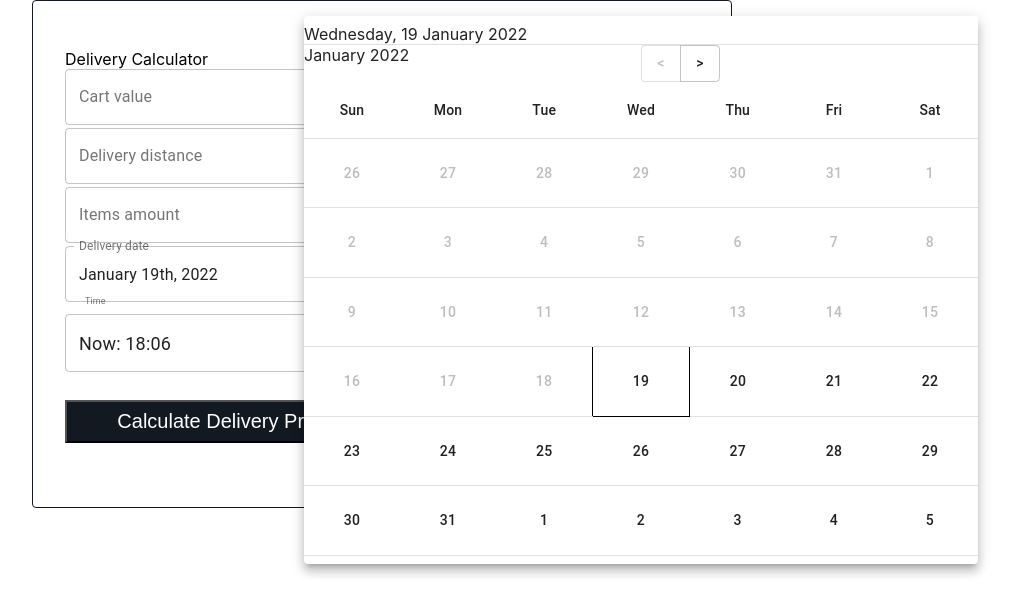
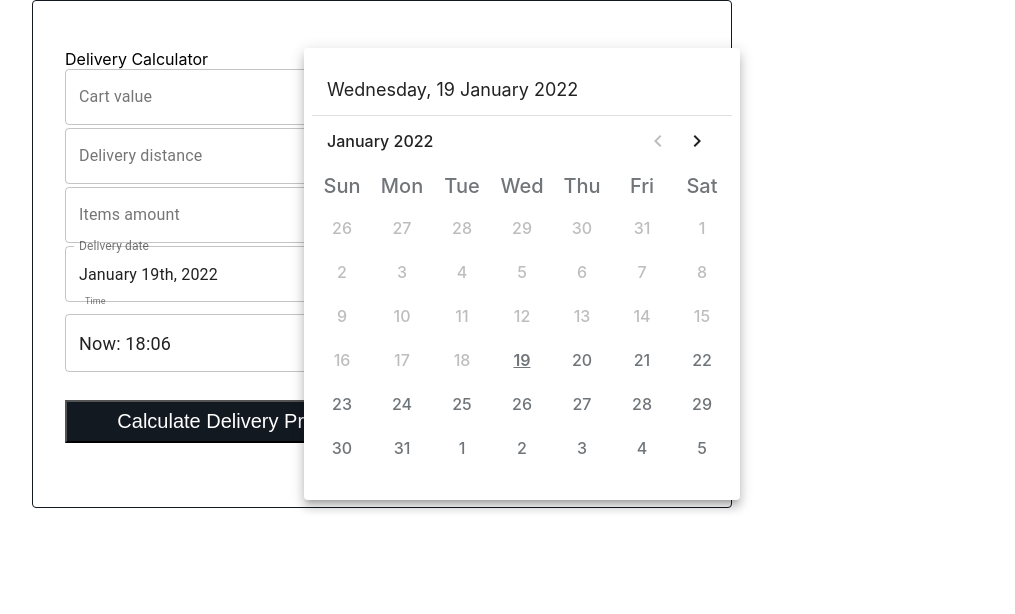
Before and after one commit to jimmytran411/delivery-calculator, a React (Create React App) app in the folder client/: page / in a window 1280 px wide. Both pictures are taken after a click on the button 594 px from the left and 274 px from the top of the page. Shown: the top 614 px of the page, without its empty margins (258-1273 px from the left). Built offline with nearby package versions, Linux system fonts and the light colour scheme.

Commit message:
add calendar style

```diff
--- a/client/src/views/Calculator/Components/Calendar.tsx
+++ b/client/src/views/Calculator/Components/Calendar.tsx
@@ -1,22 +1,12 @@
 import React, { useMemo, useState } from 'react';
 import { identity } from 'lodash';
-import {
-  TableContainer,
-  Table,
-  TableHead,
-  TableRow,
-  TableCell,
-  TableBody,
-  ButtonGroup,
-  Button,
-  Grid,
-  Divider,
-} from '@material-ui/core';
+import { TableContainer, ButtonGroup, Button, Grid, Divider } from '@material-ui/core';
 import { v4 } from 'uuid';
 import { isPast, isThisMonth, isToday } from 'date-fns';
 
 import { daysOfWeek, daysOfWeekLong, getDates, getNextMonth, getPreviousMonth, monthLong, today } from '../utils/date';
 import { useCalendarStyles } from '../styles/calendarStyles';
+import { NavigateBefore, NavigateNext } from '@material-ui/icons';
 
 interface CalendarProps {
   handleSelectDate: (fullDate: Date) => void;
@@ -26,7 +16,21 @@ export const Calendar: React.FC<CalendarProps> = React.forwardRef(({ handleSelec
   const datesOfCurrentMonth = useMemo(() => getDates(identity), [getDates]);
   const [dates, setDates] = useState(datesOfCurrentMonth);
 
-  const { todayStyle, dateStyle } = useCalendarStyles();
+  const {
+    root,
+    top,
+    header,
+    dateMonth,
+    headerBtn,
+    btnGroup,
+    table,
+    headerCell,
+    tableContent,
+    row,
+    todayStyle,
+    cell,
+    pastDay,
+  } = useCalendarStyles();
   const { day, date, month, year } = today;
 
   const handlePreviousMonth = () => {
@@ -39,59 +43,64 @@ export const Calendar: React.FC<CalendarProps> = React.forwardRef(({ handleSelec
   };
 
   return (
-    <TableContainer innerRef={ref}>
-      <div>{`${daysOfWeekLong[day]}, ${date} ${monthLong[month]} ${year}`}</div>
+    <TableContainer innerRef={ref} className={root}>
+      <div className={top}>{`${daysOfWeekLong[day]}, ${date} ${monthLong[month]} ${year}`}</div>
       <Divider />
-      <Grid container justifyContent="space-between">
-        <Grid item xs>
-          <div>
-            {monthLong[dates.currentMonth]} {dates.currentYear}
-          </div>
+      <Grid container justifyContent="space-between" className={header}>
+        <Grid item className={dateMonth}>
+          {monthLong[dates.currentMonth]} {dates.currentYear}
         </Grid>
-        <Grid item xs>
+
+        <Grid item className={btnGroup}>
           <ButtonGroup>
             <Button
+              className={headerBtn}
+              variant="text"
               disabled={isThisMonth(new Date(dates.currentYear, dates.currentMonth))}
               onClick={handlePreviousMonth}
-            >{`<`}</Button>
-            <Button onClick={handleNextMonth}>{`>`}</Button>
+            >
+              <NavigateBefore />
+            </Button>
+            <Button className={headerBtn} variant="text" onClick={handleNextMonth}>
+              <NavigateNext />
+            </Button>
           </ButtonGroup>
         </Grid>
       </Grid>
 
-      <Table>
-        <TableHead>
-          <TableRow>
-            {daysOfWeek.map((day) => (
-              <TableCell key={v4()} align="center">
-                {day}
-              </TableCell>
-            ))}
-          </TableRow>
-        </TableHead>
-        <TableBody>
+      <div role="grid" className={table}>
+        <div role="row" className={row}>
+          {daysOfWeek.map((day) => (
+            <span className={headerCell} role="columnheader" key={v4()}>
+              {day}
+            </span>
+          ))}
+        </div>
+        <div role="rolegroup" className={tableContent}>
           {dates.datesOfCurrentMonth.map((calendarRow) => (
-            <TableRow key={v4()}>
+            <div role="row" className={row} key={v4()}>
               {calendarRow.map(({ date, fullDate }) => (
-                <TableCell
+                <span
+                  role="gridcell"
+                  onClick={() => {
+                    if (isPast(fullDate)) {
+                      isToday(fullDate) && handleSelectDate(fullDate);
+                      return;
+                    }
+                    handleSelectDate(fullDate);
+                  }}
                   key={v4()}
-                  component="th"
-                  scope="row"
-                  align="center"
-                  className={isToday(fullDate) ? `${todayStyle} ${dateStyle}` : dateStyle}
+                  className={
+                    isToday(fullDate) ? `${todayStyle} ${cell}` : isPast(fullDate) ? `${pastDay} ${cell}` : cell
+                  }
                 >
-                  <Button
-                    onClick={() => handleSelectDate(fullDate)}
-                    disabled={isToday(fullDate) ? false : isPast(fullDate)}
-                  >
-                    {date}
-                  </Button>
-                </TableCell>
+                  {date}
+                </span>
               ))}
-            </TableRow>
+            </div>
           ))}
-        </TableBody>
-      </Table>
+        </div>
+      </div>
     </TableContainer>
   );
 });
--- a/client/src/views/Calculator/styles/calendarStyles.ts
+++ b/client/src/views/Calculator/styles/calendarStyles.ts
@@ -1,15 +1,105 @@
-import { makeStyles } from '@material-ui/core';
+import { createTheme, makeStyles } from '@material-ui/core';
 
-export const useCalendarStyles = makeStyles(() => ({
-  dateStyle: {
+export const useCalendarStyles = makeStyles((theme) => ({
+  root: {
+    // backgroundColor: '#313035',
+    // color: 'white',
+    width: 420,
+    height: 420,
+    padding: 8,
+    [theme.breakpoints.down('xs')]: {
+      width: 330,
+    },
+  },
+
+  top: {
+    padding: 15,
+    fontSize: 18,
+  },
+
+  header: {
+    fontWeight: 500,
+  },
+
+  btnGroup: {
+    padding: '0 15px',
+    alignSelf: 'center',
+  },
+
+  headerBtn: {
+    borderRadius: '50%',
+  },
+
+  dateMonth: {
+    padding: 15,
+  },
+
+  table: {
+    display: 'table',
+    tableLayout: 'fixed',
+    width: '100%',
+    textAlign: 'center',
+  },
+
+  headerCell: {
+    display: 'table-cell',
+    fontSize: 20,
+    fontWeight: 500,
+    verticalAlign: 'middle',
+    color: '#70757a',
+    padding: 8,
+  },
+
+  tableContent: {
+    display: 'table-row-group',
+  },
+
+  row: {
+    display: 'table-row',
+    height: 28,
+  },
+
+  cell: {
+    display: 'table-cell',
+    fontSize: 16,
+    fontWeight: 500,
+    verticalAlign: 'middle',
+    color: '#70757a',
+    cursor: 'pointer',
+    outline: 'none',
+    position: 'relative',
+    padding: 12,
+    borderRadius: '50%',
     '&:hover': {
-      border: '1px solid black',
-      cursor: 'pointer',
+      opacity: 0.5,
     },
   },
 
   todayStyle: {
-    border: '1px solid black',
-    borderRadius: 8,
+    textDecoration: 'underline',
+    fontWeight: 600,
+  },
+
+  pastDay: {
+    color: theme.palette.action.disabled,
+    cursor: 'default',
+    '&:hover': {
+      opacity: 1,
+    },
   },
 }));
+
+export const theme = createTheme({
+  overrides: {
+    MuiMenu: {
+      paper: {
+        // backgroundColor: '#313035',
+        borderRadius: 8,
+      },
+      list: {
+        padding: 0,
+        width: 'fit-content',
+      },
+    },
+  },
+});
```
